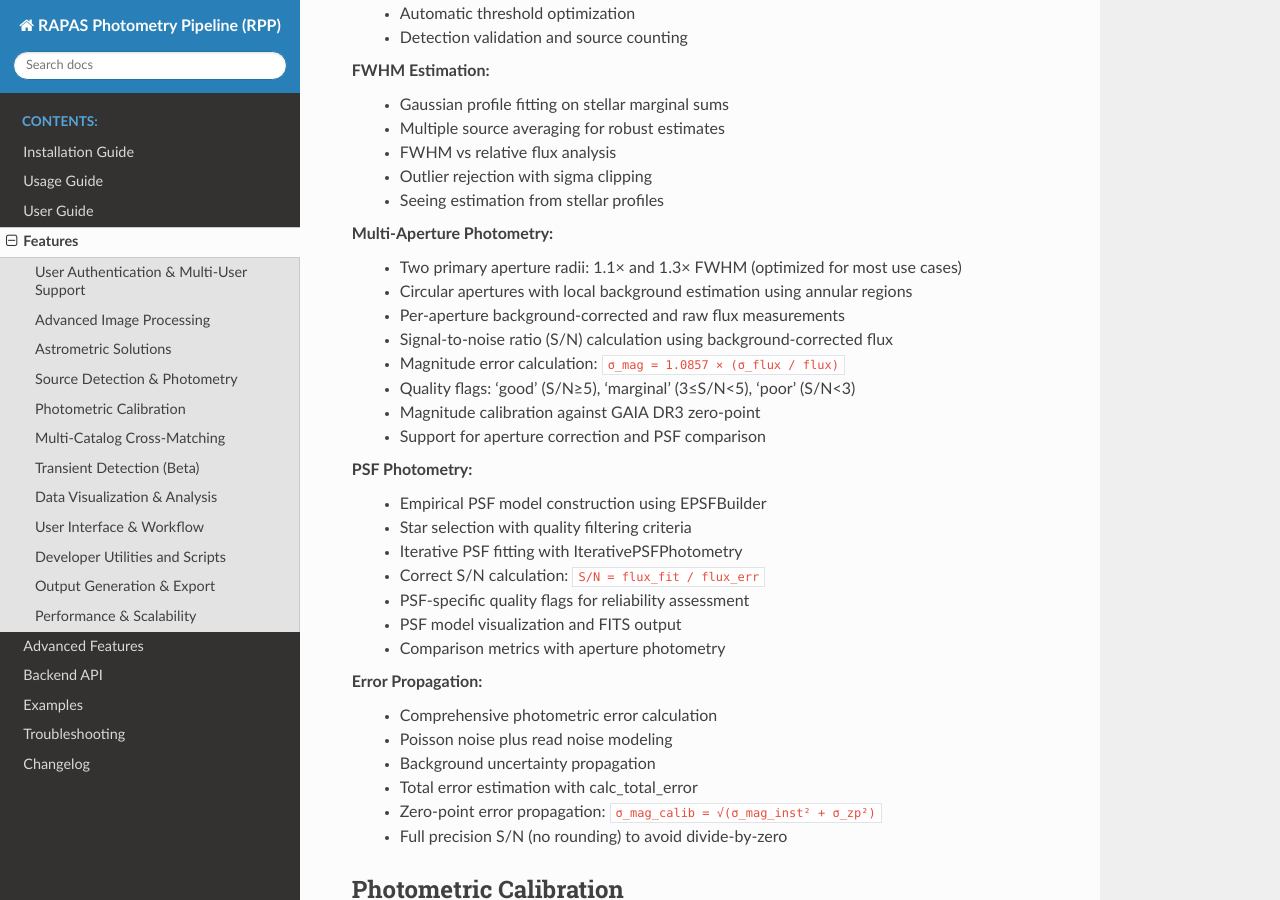
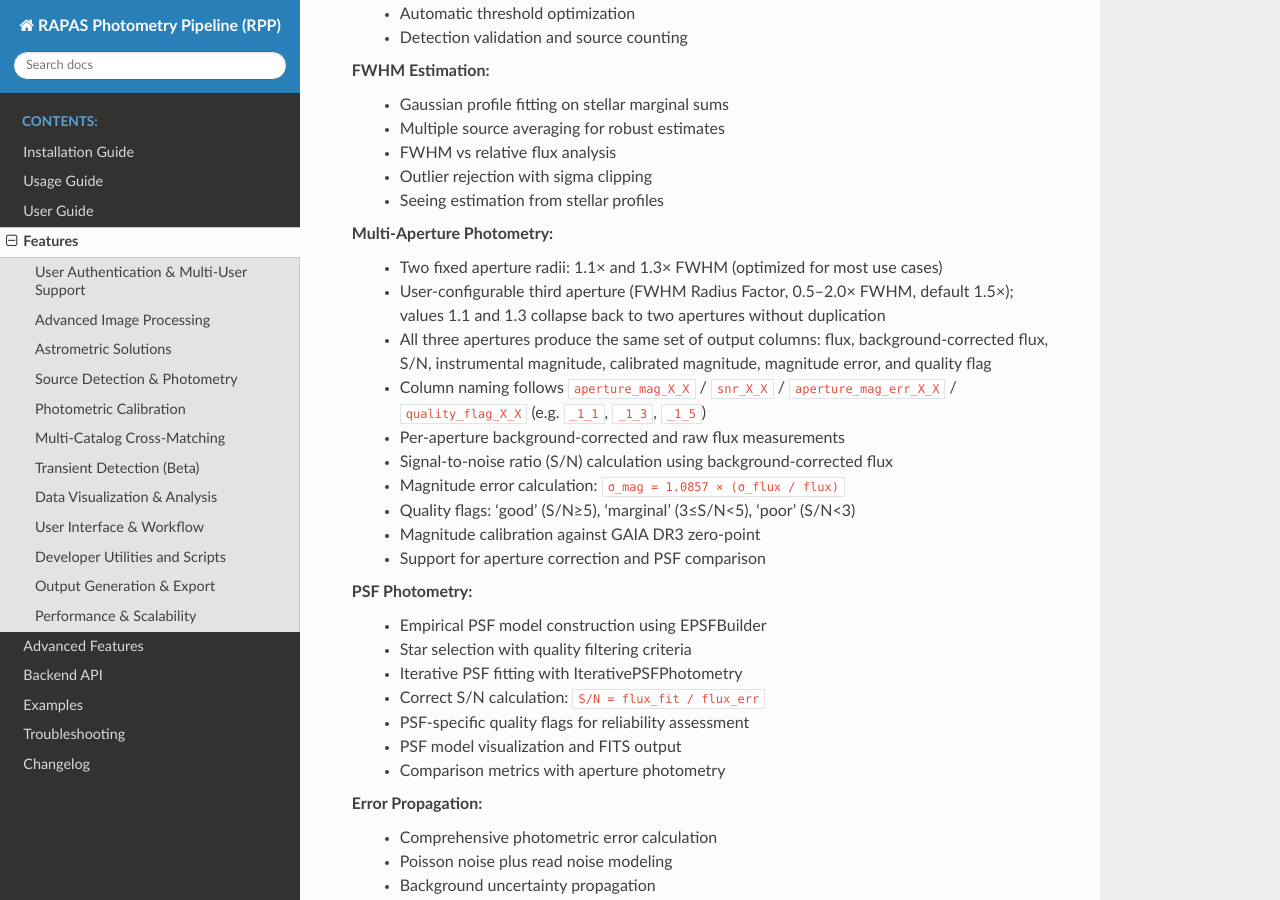
Before and after one commit to pierfra-rocci/rpp, a Sphinx documentation site: the page built from docs/features.rst, in a window 1280 px wide and 900 px high, scrolled down 2413 px. Built offline with Sphinx 7.4.7 and the Read the Docs theme 3.1.0, drawn with Linux system fonts in a browser that asks for light colours.

Commit message:
Add files via upload
Signed-off-by: Pier-Francesco Rocci <pierfrancesco.rocci@gmail.com>

```diff
--- a/docs/features.rst
+++ b/docs/features.rst
@@ -109,8 +109,10 @@ Source Detection & Photometry
    - Seeing estimation from stellar profiles
 
 **Multi-Aperture Photometry**:
-   - Two primary aperture radii: 1.1× and 1.3× FWHM (optimized for most use cases)
-   - Circular apertures with local background estimation using annular regions
+   - Two fixed aperture radii: 1.1× and 1.3× FWHM (optimized for most use cases)
+   - User-configurable third aperture (FWHM Radius Factor, 0.5–2.0× FWHM, default 1.5×); values 1.1 and 1.3 collapse back to two apertures without duplication
+   - All three apertures produce the same set of output columns: flux, background-corrected flux, S/N, instrumental magnitude, calibrated magnitude, magnitude error, and quality flag
+   - Column naming follows ``aperture_mag_X_X`` / ``snr_X_X`` / ``aperture_mag_err_X_X`` / ``quality_flag_X_X`` (e.g. ``_1_1``, ``_1_3``, ``_1_5``)
    - Per-aperture background-corrected and raw flux measurements
    - Signal-to-noise ratio (S/N) calculation using background-corrected flux
    - Magnitude error calculation: ``σ_mag = 1.0857 × (σ_flux / flux)``
--- a/docs/user_guide.rst
+++ b/docs/user_guide.rst
@@ -51,7 +51,7 @@ Step 3: Configure Parameters
 Use the sidebar to review or change:
 
 - Observatory name, latitude, longitude, and elevation
-- Estimated seeing, detection threshold, and border mask size
+- Estimated seeing, detection threshold, FWHM radius factor, and border mask size
 - Calibration filter band and maximum calibration magnitude
 - **Astrometry check** to force solving or refining the WCS workflow
 - **Transient Candidates** options to enable the transient finder and choose a reference filter
```
Also changed, not shown: docs/TUTORIAL.md (+3 -2 lines).
